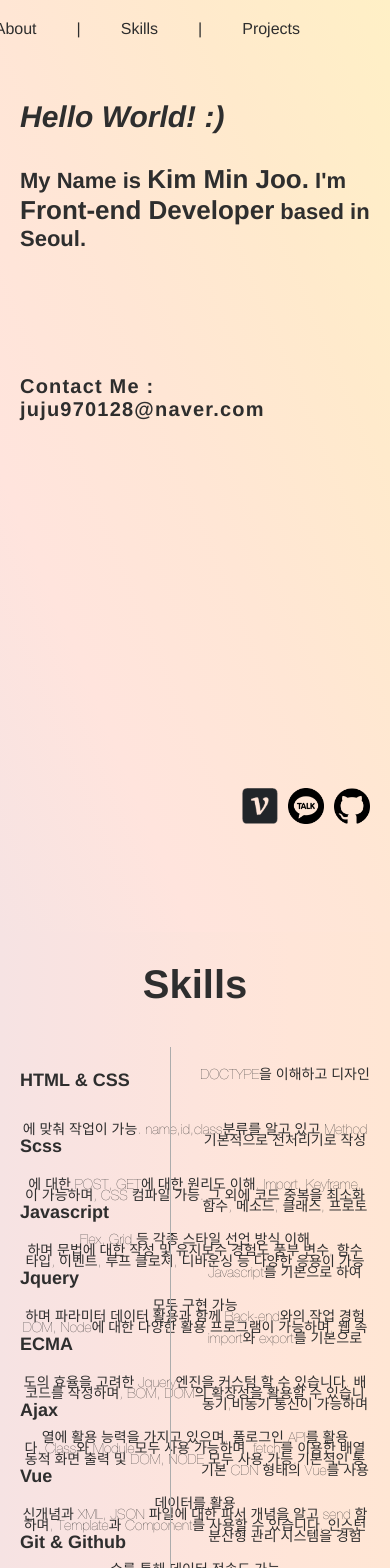
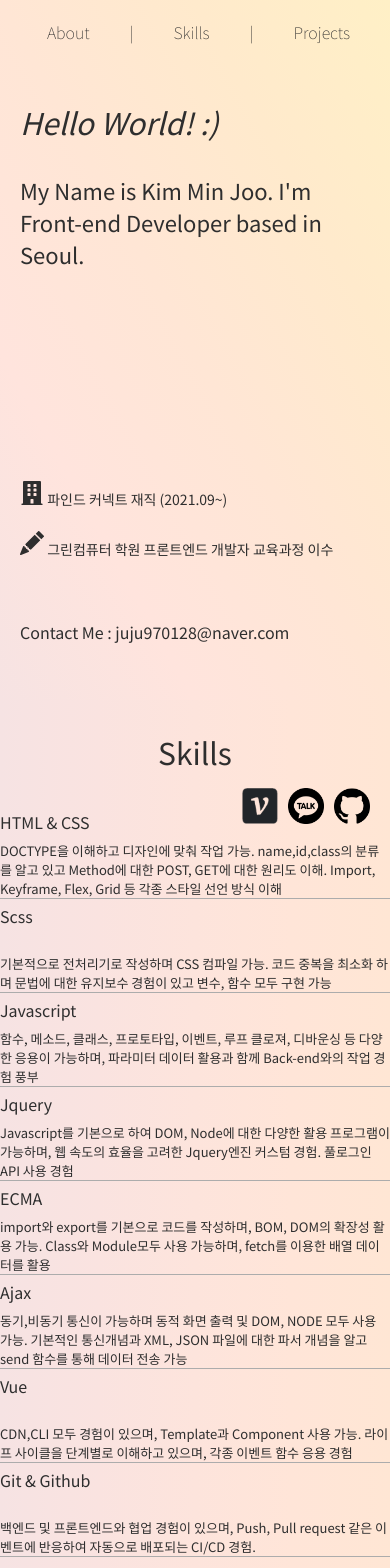
Before and after one commit to manjyuriah/portfolio_24, a React (Create React App) app: page / in a window 390 px wide. Shown: the top 1568 px of the page. Built offline with nearby package versions, Linux system fonts and the light colour scheme.

Commit message:
FIX 미디어쿼리 적용중

```diff
--- a/public/index.html
+++ b/public/index.html
@@ -9,7 +9,7 @@
       name="description"
       content="Web site created using create-react-app"
     />
-    <link rel="apple-touch-icon" href="%PUBLIC_URL%/logo192.png" />
+    <link rel="shortcut icon" href="./favicon.ico" />
     <!--
       manifest.json provides metadata used when your web app is installed on a
       user's mobile device or desktop. See https://developers.google.com/web/fundamentals/web-app-manifest/
@@ -24,7 +24,7 @@
       work correctly both with client-side routing and a non-root public URL.
       Learn how to configure a non-root public URL by running `npm run build`.
     -->
-    <title>React App</title>
+    <title>MinKim Portfolio</title>
   </head>
   <body>
     <noscript>You need to enable JavaScript to run this app.</noscript>
--- a/src/App.css
+++ b/src/App.css
@@ -1,11 +1,13 @@
-@font-face {
+/* @font-face {
   font-family: 'helvetica';
   src: url('./assets/HelveticaNeue-Regular.ttf') format('truetype');
-}
+} */
+@import url('https://fonts.googleapis.com/css2?family=Noto+Sans+KR:wght@100;400;500&display=swap');
 .App {
   text-align: center;
   color: #2e2e2e;
-  font-family: 'helvetica';
+  /* font-family: 'helvetica'; */
+  font-family: 'Noto Sans KR', sans-serif;
 }
 
 .App-header {
--- a/src/components/Main.js
+++ b/src/components/Main.js
@@ -1,6 +1,8 @@
 import './Main.scss';
 import KakaoQR from './KakaoQR';
 import React, { useEffect, useState } from 'react';
+import {FaBuilding} from 'react-icons/fa';
+import {BsFillPencilFill} from 'react-icons/bs';
 
 function Main(props) {
 
@@ -46,7 +48,11 @@ function Main(props) {
             <div className="intro">
               My Name is <span className="strong">Kim Min Joo.</span> I'm <span className="strong">Front-end Developer</span> based in Seoul.
             </div>
-            <div className="email">Contact Me : juju970128@naver.com</div>
+            <div className='information'>
+              <div><FaBuilding size="24"/> 파인드 커넥트 재직 (2021.09~)</div>
+              <div><BsFillPencilFill size="24" /> 그린컴퓨터 학원 프론트엔드 개발자 교육과정 이수</div>
+            </div>
+            <div className="email">Contact Me : <span className="strong">juju970128@naver.com</span></div>
                 {
                   openkakao === true
                   ?<KakaoQR />
--- a/src/components/Main.scss
+++ b/src/components/Main.scss
@@ -3,12 +3,63 @@ ul,ol{
     margin: 0;
     padding: 0;
 }
+//~400px
+@media(max-width:400px){
+    .main-container{
+        width: 100%;
+        height: 700px;
+        background-image: linear-gradient(to right top, #f6e3e3, #ffe4dd, #ffe6d5, #ffeacc, #fff0c6);
+    }
+    .nav{
+        width: 100%;
+        height: 50px;
+        position: fixed;
+        top: 20px;
+        right: 0px;
+        display: flex;
+        justify-content: right;
+        z-index: 10;
+        >li{
+            margin-right: 40px;
+            cursor: pointer;
+            font-weight: 100;
+            &:hover{
+                font-weight: 400;
+            }
+            &:not(:last-child):after{
+                content: "|";
+                padding-left: 40px;
+            }
+        }
+    }
+    .information{
+        width: 100%;
+        height: 100px;
+        display: flex;
+        flex-direction: column;
+        align-items: flex-start;
+        justify-content: space-around;
+        font-weight: normal;
+        font-size: 14px;
+    }
+    .main-box{
+        height: 650px;
+        .email{
+            margin-top: 50px;
+            text-align: left;
+        }
+    }
+}
+
+//400px~
+@media(min-width:400px){
 .main-container{
     width: 100%;
     height: 932px;
     // background: radial-gradient(circle, rgba(255,215,198,1) 0%, rgba(246,238,227,1) 35%);
     background-image: linear-gradient(to right top, #f6e3e3, #ffe4dd, #ffe6d5, #ffeacc, #fff0c6);
-    font-weight: 600;
+    // font-weight: 600;
+    font-weight: 100 !important;
 }
 .nav{
     width: 100%;
@@ -22,9 +73,9 @@ ul,ol{
     >li{
         margin-right: 40px;
         cursor: pointer;
-        font-weight: 500;
+        font-weight: 100;
         &:hover{
-            font-weight: 900;
+            font-weight: 400;
         }
         &:not(:last-child):after{
             content: "|";
@@ -32,12 +83,20 @@ ul,ol{
         }
     }
 }
+.email{
+    text-align: left;
+    margin-top: 150px;
+    letter-spacing:1.2px;
+    font-weight: 100;
+    font-size: 16px;
+}
+}
 .main-box{
     padding: 0 20px;
     .hello{
         padding-top: 100px;
         text-align: left;
-        font-weight: 700;
+        font-weight: 400;
         font-size: 30px;
         font-style: italic;
     }
@@ -46,13 +105,17 @@ ul,ol{
         text-align: left;
         font-size: 22px;
     }
-    .email{
-        text-align: left;
-        margin-top: 35%;
-        letter-spacing:1.2px;
-        font-weight: 700;
-        font-size: 20px;
+    .information{
+        width: 100%;
+        height: 100px;
+        display: flex;
+        flex-direction: column;
+        align-items: flex-start;
+        justify-content: space-around;
+        margin-top: 200px;
+        font-weight: normal;
     }
+
     .social{
         position: fixed;
         bottom: 20px;
@@ -74,7 +137,6 @@ ul,ol{
         }
     }
     .strong{
-        font-weight: 900;
-        font-size: 26px;
+        font-weight: 400;
     }
 }
--- a/src/components/Skills.js
+++ b/src/components/Skills.js
@@ -10,49 +10,49 @@ function Skills() {
             <li>
               <div>HTML & CSS</div>
               <div className='explain'>
-                DOCTYPE을 이해하고 디자인에 맞춰 작업이 가능. name,id,class분류를 알고 있고 Method에 대한 POST, GET에 대한 원리도 이해. Import, Keyframe, Flex, Grid 등 각종 스타일 선언 방식 이해
+                DOCTYPE을 이해하고 디자인에 맞춰 작업 가능. name,id,class의 분류를 알고 있고 Method에 대한 POST, GET에 대한 원리도 이해. Import, Keyframe, Flex, Grid 등 각종 스타일 선언 방식 이해
               </div>
             </li>
             <li>
               <div>Scss</div>
               <div className='explain'>
-                기본적으로 전처리기로 작성이 가능하며, CSS 컴파일 가능. 그 외에 코드 중복을 최소화 하며 문법에 대한 작성 및 유지보수 경험도 풍부 변수, 함수 모두 구현 가능
+                기본적으로 전처리기로 작성하며 CSS 컴파일 가능. 코드 중복을 최소화 하며 문법에 대한 유지보수 경험이 있고 변수, 함수 모두 구현 가능
               </div>
             </li>
             <li>
               <div>Javascript</div>
               <div className='explain'>
-                함수, 메소드, 클래스, 프로토타입, 이벤트, 루프 클로져, 디바운싱 등 다양한 응용이 가능하며 파라미터 데이터 활용과 함께 Back-end와의 작업 경험
+                함수, 메소드, 클래스, 프로토타입, 이벤트, 루프 클로져, 디바운싱 등 다양한 응용이 가능하며, 파라미터 데이터 활용과 함께 Back-end와의 작업 경험 풍부
               </div>
             </li>
             <li>
               <div>Jquery</div>
               <div className='explain'>
-                Javascript를 기본으로 하여 DOM, Node에 대한 다양한 활용 프로그램이 가능하며, 웹 속도의 효율을 고려한 Jquery엔진을 커스텀 할 수 있습니다. 배열에 활용 능력을 가지고 있으며, 풀로그인 API를 활용
+                Javascript를 기본으로 하여 DOM, Node에 대한 다양한 활용 프로그램이 가능하며, 웹 속도의 효율을 고려한 Jquery엔진 커스텀 경험. 풀로그인 API 사용 경험
               </div>
               </li>
             <li>
               <div>ECMA</div>
               <div className='explain'>
-                import와 export를 기본으로 코드를 작성하며, BOM, DOM의 확장성을 활용할 수 있습니다. Class와 Module모두 사용 가능하며, fetch를 이용한 배열 데이터를 활용
+                import와 export를 기본으로 코드를 작성하며, BOM, DOM의 확장성 활용 가능. Class와 Module모두 사용 가능하며, fetch를 이용한 배열 데이터를 활용
               </div>
             </li>
             <li>
               <div>Ajax</div>
               <div className='explain'>
-                동기,비동기 통신이 가능하며 동적 화면 출력 및 DOM, NODE 모두 사용 가능.기본적인 통신개념과 XML, JSON 파일에 대한 파서 개념을 알고 send 함수를 통해 데이터 전송도 가능
+                동기,비동기 통신이 가능하며 동적 화면 출력 및 DOM, NODE 모두 사용 가능. 기본적인 통신개념과 XML, JSON 파일에 대한 파서 개념을 알고 send 함수를 통해 데이터 전송 가능
               </div>
             </li>
             <li>
               <div>Vue</div>
               <div className='explain'>
-                기본 CDN 형태의 Vue를 사용하며, Template과 Component를 사용할 수 있습니다. 인스턴스 생성, 화면 부착, 갱신, 소멸을 단계별로 구분하여 사용할 수 있습니다. 배열 데이터를 기본으로 화면 렌더링을 하고, 각종 이벤트 함수를 응용
+                CDN,CLI 모두 경험이 있으며, Template과 Component 사용 가능. 라이프 사이클을 단계별로 이해하고 있으며, 각종 이벤트 함수 응용 경험
               </div>
             </li>
             <li>
               <div>Git & Github</div>
               <div className='explain'>
-                분산형 관리 시스템을 경험 하였으며, 프로젝트 구성 및 Push, Pull request 같은 이벤트에 반응하여 자동으로 작업(배포 등)을 경험 하였습니다. Git 기본 사용공간은 Public을 기본
+                백엔드 및 프론트엔드와 협업 경험이 있으며, Push, Pull request 같은 이벤트에 반응하여 자동으로 배포되는 CI/CD 경험.
               </div>
             </li>
             <li>
@@ -64,7 +64,7 @@ function Skills() {
             <li>
               <div>API</div>
               <div className='explain'>
-                도로명 주소, 지도, 결제 시스템 등 다양한 API 경험이 있으며, 웹사이트의 조건 맞게 커스텀도 가능
+                도로명 주소, 지도, 결제 시스템 등 다양한 API 경험이 있으며, 웹사이트의 조건 맞게 커스텀 가능
               </div>
             </li>
             <li>
--- a/src/components/Skills.scss
+++ b/src/components/Skills.scss
@@ -3,10 +3,11 @@ ul,ol{
     margin: 0;
     padding: 0;
 }
+//1346px~
+@media(min-width:1346px){
     .skills-container{
         width: 100%;
         height: 927px;
-    // background:linear-gradient(#F6EEE3,#EAE7E4);
         background-image: linear-gradient(to right, #f6e3e3, #fae3e0, #fde4dc, #ffe5d8, #ffe6d4);
     }
     .skills-box{
@@ -16,7 +17,7 @@ ul,ol{
             height: 50px;
             font-size: 40px;
             padding-top: 30px;
-        font-weight: 900;
+            font-weight: 400;
             margin-bottom: 35px;
         }
         .list{
@@ -26,7 +27,7 @@ ul,ol{
             div:first-child{
                 text-align: left;
                 font-size: 18px;
-            font-weight: 700;
+                font-weight: 400;
                 height: 66px;
                 line-height: 66px;
                 width: 150px;
@@ -39,11 +40,68 @@ ul,ol{
                 top:0;
                 line-height: 55px;
                 text-indent: 180px;
-            // &::before {
-            //     content : " | ";
-            //     font-size: 26px;
-            //     margin-right: 10px;
-            //   }
             }
         }
     }
+    }
+//400px~1346px
+@media(max-width:1346px){
+    .skills-container{
+        width: 100%;
+        height: 1150px;
+        background-image: linear-gradient(to right, #f6e3e3, #fae3e0, #fde4dc, #ffe5d8, #ffe6d4);
+    }
+    .title{
+        width: 100%;
+        height: 50px;
+        font-size: 30px;
+        padding-top: 30px;
+        font-weight: 400;
+        margin-bottom: 30px;
+    }
+    .list{
+        li{
+            position: relative;
+            border-bottom:  1px solid #acacac;
+            margin-bottom: 5px;
+        }
+        div:first-child{
+            text-align: left;
+            font-size: 16px;
+            font-weight: 400;
+            height: 80px;
+            width: 150px;
+        }
+        .explain{
+            position: absolute;
+            font-weight: normal;
+            text-align: left;
+            font-size: 13px;
+            bottom: 5px;
+        }
+    }
+}
+//~400px
+@media(max-width:400px){
+    .skills-container{
+        width: 100%;
+        height: 1250px;
+        background-image: linear-gradient(to right, #f6e3e3, #fae3e0, #fde4dc, #ffe5d8, #ffe6d4);
+    }
+    .list{
+        div:first-child{
+            text-align: left;
+            font-size: 16px;
+            font-weight: 400;
+            height: 88px;
+            width: 150px;
+        }
+        .explain{
+            position: absolute;
+            font-weight: normal;
+            font-size: 13px;
+            bottom:0;
+            // line-height: 55px;
+        }
+    }
+}
```
Also changed, not shown: src/components/Projects.js (+18 -7 lines), src/components/Projects.scss (+132 -3 lines), 1 other file (tests, documents, lock files or other folders). Lines whose indentation alone changed are shown as unchanged.
